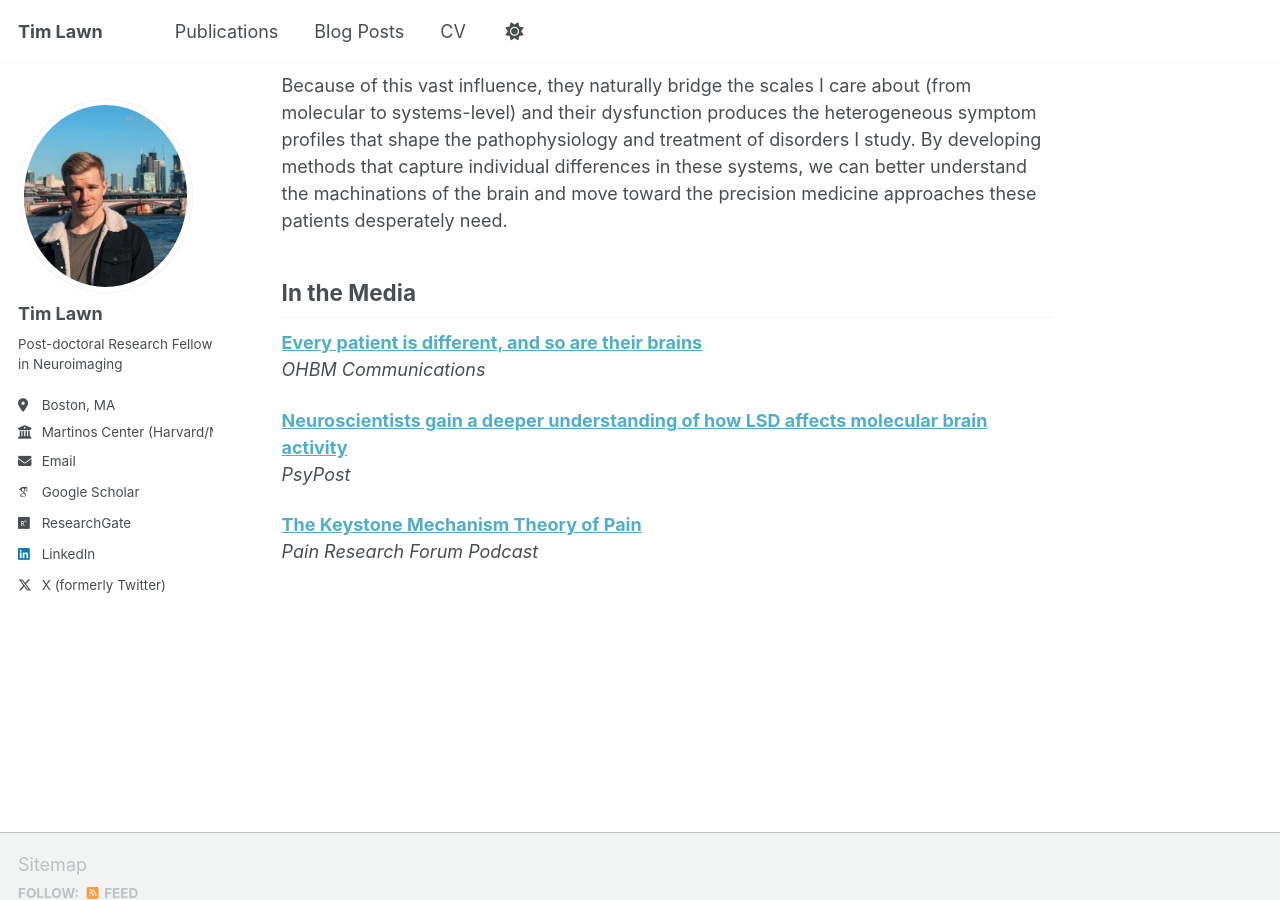
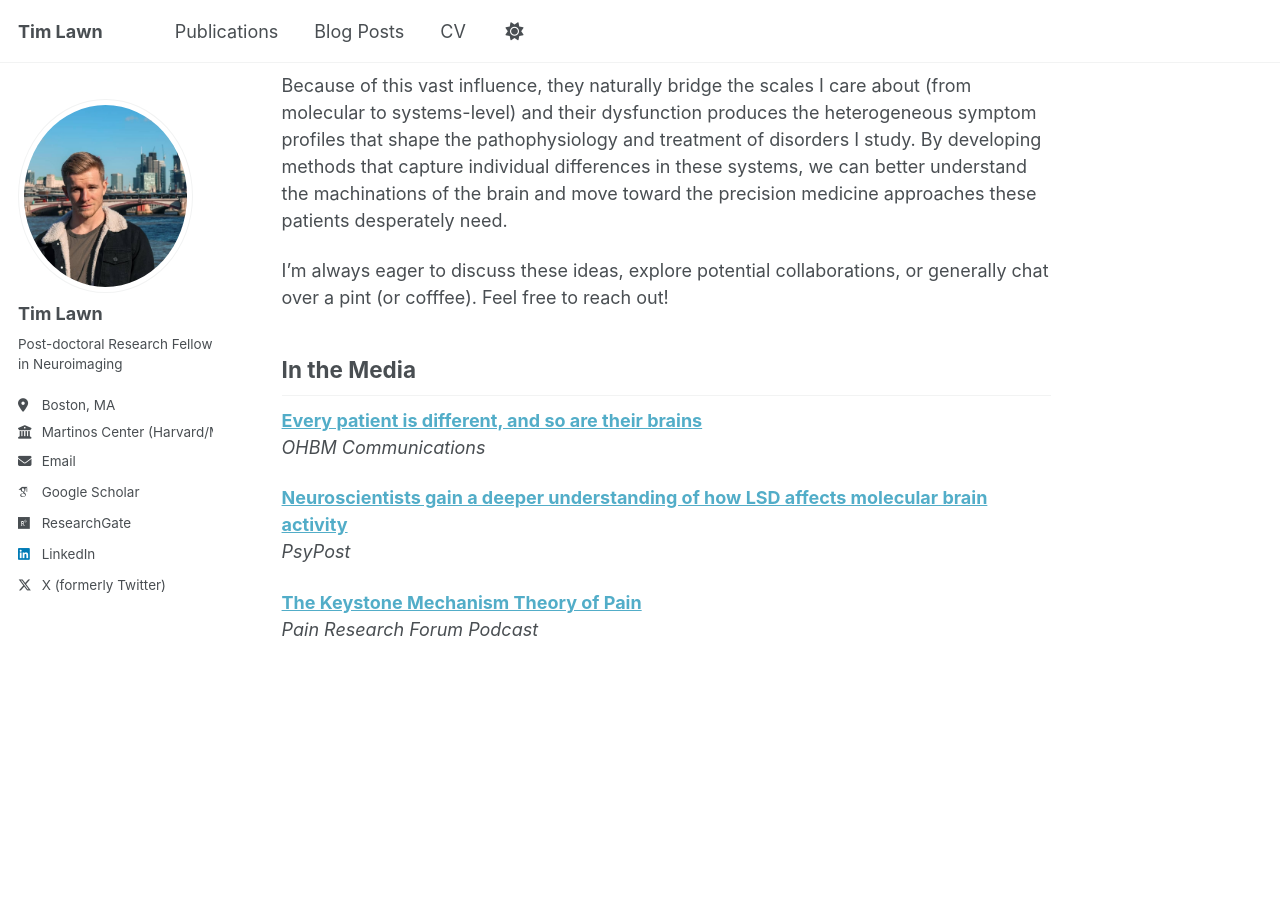
Before and after one commit to timlawn/timlawn.github.io, a Jekyll site: the page built from _pages/about.md, in a window 1280 px wide and 900 px high, scrolled down 1617 px. Built offline with Jekyll 4.4.1, drawn with Linux system fonts in a browser that asks for light colours; some web fonts are replaced; a script that is not in the unit is left out.

Commit message:
Update about.md

```diff
--- a/_pages/about.md
+++ b/_pages/about.md
@@ -31,6 +31,8 @@ The brain's neuromodulatory systems offer a critical opportunity to tackle these
 
 Because of this vast influence, they naturally bridge the scales I care about (from molecular to systems-level) and their dysfunction produces the heterogeneous symptom profiles that shape the pathophysiology and treatment of disorders I study. By developing methods that capture individual differences in these systems, we can better understand the machinations of the brain and move toward the precision medicine approaches these patients desperately need.
 
+I'm always eager to discuss these ideas, explore potential collaborations, or generally chat over a pint (or cofffee). Feel free to reach out!
+
 ## In the Media
 
 **[Every patient is different, and so are their brains](https://www.ohbm-com.com/brain-bites/every-patient-is-different-and-so-are-their-brains)**
```
